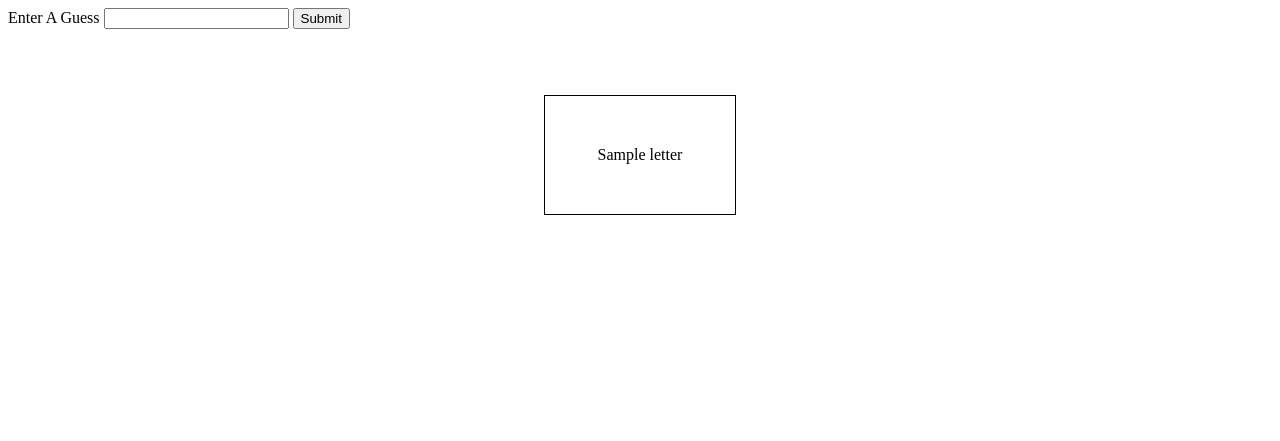
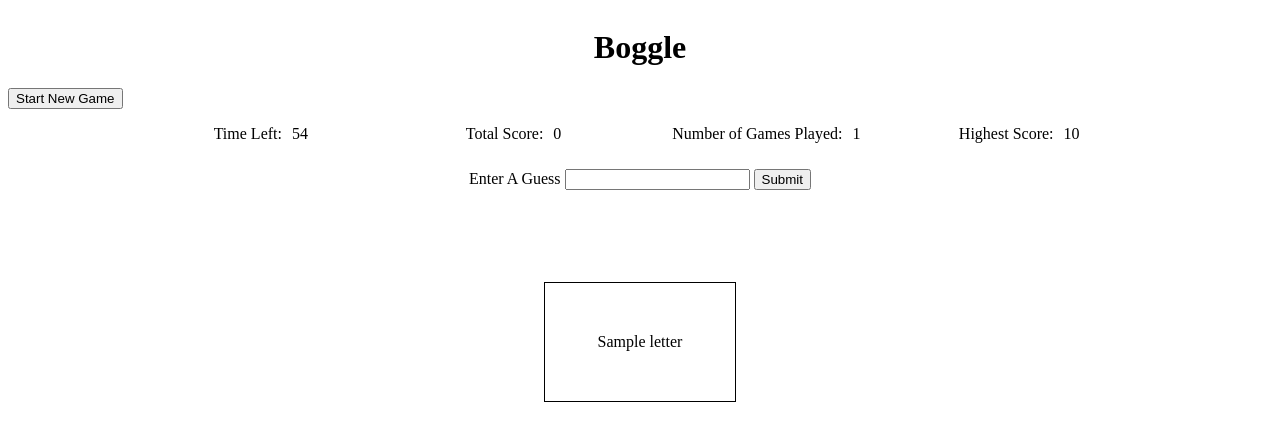
Before and after one commit to mdemichele/boggle-game, a Flask app: template templates/home.html in a window 1280 px wide. Shown: the top 441 px of the page. Run offline with Flask 2, Linux system fonts and the light colour scheme; the template is opened without the code that fills it: most values are stand-ins (such as "Sample title", 1, 10 or a date in 2020); parts of the project's set-up code (start-up, migrations or seed data) failed here and were passed over; some libraries are stand-ins or nearby versions.

Commit message:
finished boggle game

```diff
--- a/app.py
+++ b/app.py
@@ -15,24 +15,44 @@ debug = DebugToolbarExtension(app)
 
 # Create instance of the boggle game and create a random board
 boggle_game = Boggle()
-board = boggle_game.make_board()
+num_games = 0
+highest_score = 0
+current_guesses = set()
 
 # Home Page Route Displays the Game Board
 @app.route("/")
 def display_root():
     """Displays the root page with game board"""
+    global num_games
+    global highest_score
+    global current_guesses
+
+    # Create a new board every time you reload the home page
+    board = boggle_game.make_board()
+
+    # Reset current_guesses everytime you reload home page
+    current_guesses.clear()
+
+    # Save board into session
     session["board"] = board
 
-    return render_template("home.html", board=board)
+    # Increment the number of games played
+    num_games += 1
+
+    return render_template("home.html", board=board, num_games=num_games, highest_score=highest_score)
 
 # Guess Route to accept a user's guesss
 @app.route("/guess", methods=['POST'])
 def accept_guess():
     """Accepts a guess from the user"""
     global boggle_game
+    global current_guesses
 
     # Create response object
     response = {}
+
+    # Will use this variable for keeping track of points
+    points = 0
 
     # Get current board
     currentBoard = session["board"]
@@ -46,8 +66,36 @@ def accept_guess():
     # Check if the guess is a valid word in dictionary AND valid on board
     checkResponse = boggle_game.check_valid_word(currentBoard, guess)
 
+    if checkResponse == "ok" and guess not in current_guesses:
+        current_guesses.add(guess)
+        points = len(guess)
+    elif checkResponse == "ok" and guess in current_guesses:
+        checkResponse = "already-used"
+        points = 0
+    else:
+        points = 0
+
     response["result"] = checkResponse
-
-    print(response)
+    response["points"] = points
 
     return jsonify(response)
+
+# Calculate the high score at the end of each game
+@app.route('/calculate-high-score', methods=['POST'])
+def calculate_high_score():
+    """Records new high score if current score is higher"""
+    global highest_score
+
+    # Create response object
+    response = {}
+
+    # Get the current score
+    current_score = request.json["score"]
+
+    # Check if current score is higher than highest score
+    if int(current_score) > highest_score:
+        highest_score = int(current_score)
+
+    response['highScore'] = highest_score
+
+    return jsonify(response)
--- a/static/boggle.js
+++ b/static/boggle.js
@@ -1,17 +1,20 @@
-// Event Handler for form submit
+// 01. Attach event handler for submitting guesses from form
 let form = document.getElementById("game-form");
 form.addEventListener("submit", handleGuess);
 
-// Event Handler for form submit
+// 02. Setup Timer
+let myVar = setInterval(handleTimer, 1000);
+
+// FUNCTION 1: Event Handler for form submit
 async function handleGuess(event) {
   // Prevent the page from reloading
   event.preventDefault();
 
   // submit the quess
-  guess = event.target.guess.value;
+  let guess = event.target.guess.value;
 
   // Send guess to the backend
-  response = await axios({
+  let response = await axios({
     method: 'post',
     url: '/guess',
     headers: {
@@ -28,15 +31,74 @@ async function handleGuess(event) {
     console.log(`there was a ${response.status} error`);
   }
 
-  result = response.data.result;
+  // Get the resulting response back from the backend and score
+  let result = response.data.result;
+  let points = response.data.points;
 
   // Get the game-guess dom element and insert result
-  guessElement = document.getElementById("game-guess");
+  let guessElement = document.getElementById("game-guess");
   guessElement.innerText = result;
+
+  // Add the score
+  let pointsElement = document.getElementById("game-score");
+
+  // Increment Points on DOM
+  let newPoints = parseInt(pointsElement.innerText) + parseInt(points);
+  pointsElement.innerText = newPoints;
 
 }
 
-// When the whole page is loaded
-window.addEventListener('load', (event) => {
-  // Do something here
-});
+// FUNCTION 2: Returns after 1 second
+function pauseOneSecond(milliseconds) {
+  let initialDate = new Date();
+  while ((new Date()) - initialDate <= milliseconds) {
+    // Do Nothing while waiting
+  }
+}
+
+// FUNCTION 3: Attaches the new time to DOM until timer reaches 0
+async function handleTimer() {
+  let timeElement = document.getElementById("timer");
+  let currentTime = parseInt(timeElement.innerText);
+  let newTime = currentTime - 1;
+
+  // Stop at 0
+  if (newTime <= -1) {
+    // Stop decrementing timer
+    clearInterval(myVar);
+
+    // Remove the old event listener
+    form.removeEventListener("submit", handleGuess);
+
+    // get the current score from DOM
+    let currentScore = document.getElementById("game-score").innerText;
+
+    // submit current Score
+    let response = await axios({
+      method: 'post',
+      url: '/calculate-high-score',
+      data: {
+        score: currentScore
+      }
+    });
+
+    // Replace high score in DOM if currentScore is the new high score
+    let highScore = response.data.highScore;
+
+    if (highScore == currentScore) {
+      console.log("new high score: " + highScore);
+      let scoreElement = document.getElementById("highest-score");
+      scoreElement.innerText = highScore;
+    }
+
+    // Add the end of game listener
+    form.addEventListener("submit", function() {
+      event.preventDefault();
+    });
+
+    return 0;
+  } else {
+    timeElement.innerHTML = newTime;
+  }
+
+}
--- a/static/style.css
+++ b/static/style.css
@@ -1,3 +1,75 @@
+/* Title Style */
+#page-title-container {
+  display: flex;
+  justify-content: center;
+  align-items: center;
+  width: 100%;
+}
+
+/* Stats Section Style */
+#stats-section-container {
+  display: flex;
+  width: 100%;
+  justify-content: center;
+}
+
+#timer-container {
+  width: 20%;
+  display: flex;
+  justify-content: center;
+}
+
+#timer-label {
+  padding-right: 10px;
+}
+
+#game-score-container {
+  width: 20%;
+  display: flex;
+  justify-content: center;
+}
+
+#game-score-label {
+  padding-right: 10px;
+}
+
+#num-games-container {
+  width: 20%;
+  display: flex;
+  justify-content: center;
+}
+
+#num-games-label {
+  padding-right: 10px;
+}
+
+#highest-score-container {
+  width: 20%;
+  display: flex;
+  justify-content: center;
+}
+
+#highest-score-label {
+  padding-right: 10px;
+}
+
+/* Guess Form styles */
+#game-form-container {
+  display: flex;
+  justify-content: center;
+  width: 100%;
+  margin-top: 10px;
+  margin-bottom: 10px;
+}
+
+/* Game Results Style */
+#game-guess-result-container {
+  width: 100%;
+  display: flex;
+  justify-content: center;
+}
+
+/* Game Board Style*/
 #game-board {
   padding-top: 50px;
   padding-bottom: 50px;
--- a/templates/base.html
+++ b/templates/base.html
@@ -10,6 +10,12 @@
   <body>
     <div id="content">
 
+      <!-- Page Title -->
+      <div id="page-title-container">
+        <h1 id="page-title">Boggle<h1>
+      </div>
+
+      <!-- Child content section -->
       {% block content %}{% endblock %}
 
     </div>
--- a/templates/home.html
+++ b/templates/home.html
@@ -2,6 +2,40 @@
 
 {% block content %}
 
+<!-- Start New Game -->
+<div id="start-container">
+  <form id="start-form" action="/" method="GET">
+    <input type="submit" value="Start New Game"/>
+  </form>
+</div>
+
+<!-- Stats Section: Timer & Score -->
+<div id="stats-section-container">
+  <div id="timer-container">
+    <p id="timer-label">Time Left: </p>
+    <p id="timer">60</p>
+  </div>
+
+  <!-- Score Section -->
+  <div id="game-score-container">
+    <p id="game-score-label">Total Score: </p>
+    <p id="game-score">0</p>
+  </div>
+
+  <!-- Number of Games Played -->
+  <div id="num-games-container">
+    <p id="num-games-label">Number of Games Played: </p>
+    <p id="num-games">{{ num_games }}</p>
+  </div>
+
+  <!-- Highest Score -->
+  <div id="highest-score-container">
+    <p id="highest-score-label">Highest Score: </p>
+    <p id="highest-score">{{ highest_score }}</p>
+  </div>
+</div>
+
+<!-- Form Section -->
 <div id="game-form-container">
   <form id="game-form">
     <label for="guess" id="input-label">Enter A Guess</label>
@@ -10,10 +44,12 @@
   </form>
 </div>
 
+<!-- Result Section -->
 <div id="game-guess-result-container">
   <p id="game-guess"></p>
 </div>
 
+<!-- Game Board -->
 <div id="game-board">
   {% for row in board %}
     <div class="board-row">
```
Also changed, not shown: test.py (+57 -0 lines).
